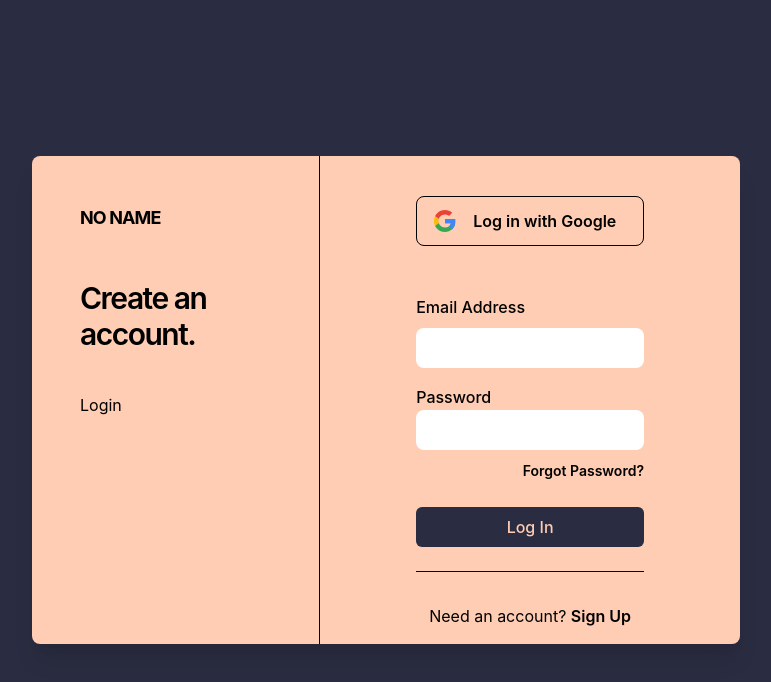
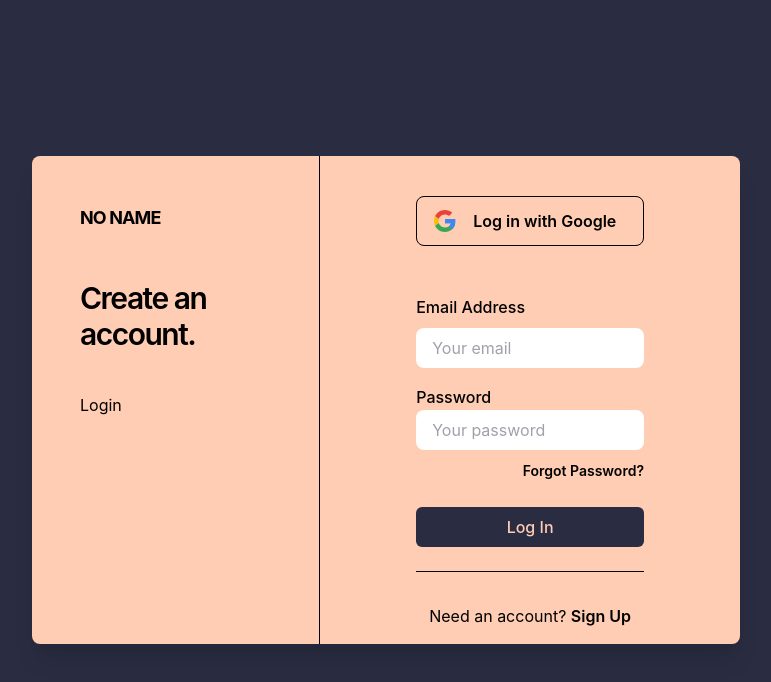
Before and after one commit to heyemmibee/Resume-Client, a React (Create React App) app: page /login in a window 1280 px wide. Shown: the top 682 px of the page, without its empty margins (254-1025 px from the left). Built offline with nearby package versions, Linux system fonts and the light colour scheme.

Commit message:
added placeholder to input controls on login

```diff
--- a/src/Auth/LoginForm.js
+++ b/src/Auth/LoginForm.js
@@ -40,6 +40,7 @@ const LoginForm = ({ form, onChange, onSubmit, status }) => {
                                             id='email'
                                             type='email'
                                             value={form.email}
+                                            placeholder='Your email'
                                             onChange={onChange}
                                         />
                                     </div>
@@ -55,6 +56,7 @@ const LoginForm = ({ form, onChange, onSubmit, status }) => {
                                             id='password'
                                             type='password'
                                             value={form.password}
+                                            placeholder='Your password'
                                             onChange={onChange}
                                         />
                                     </div>
```
